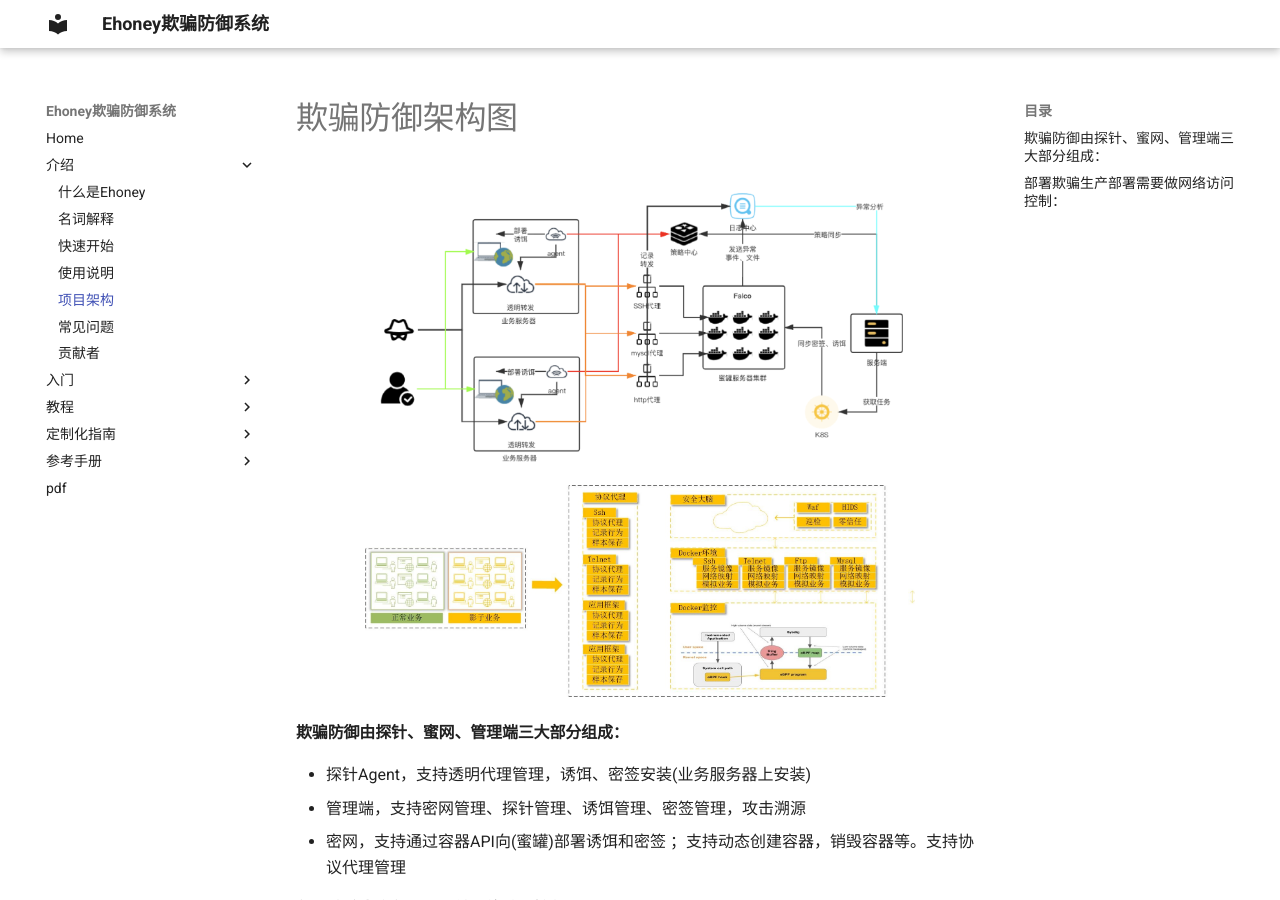
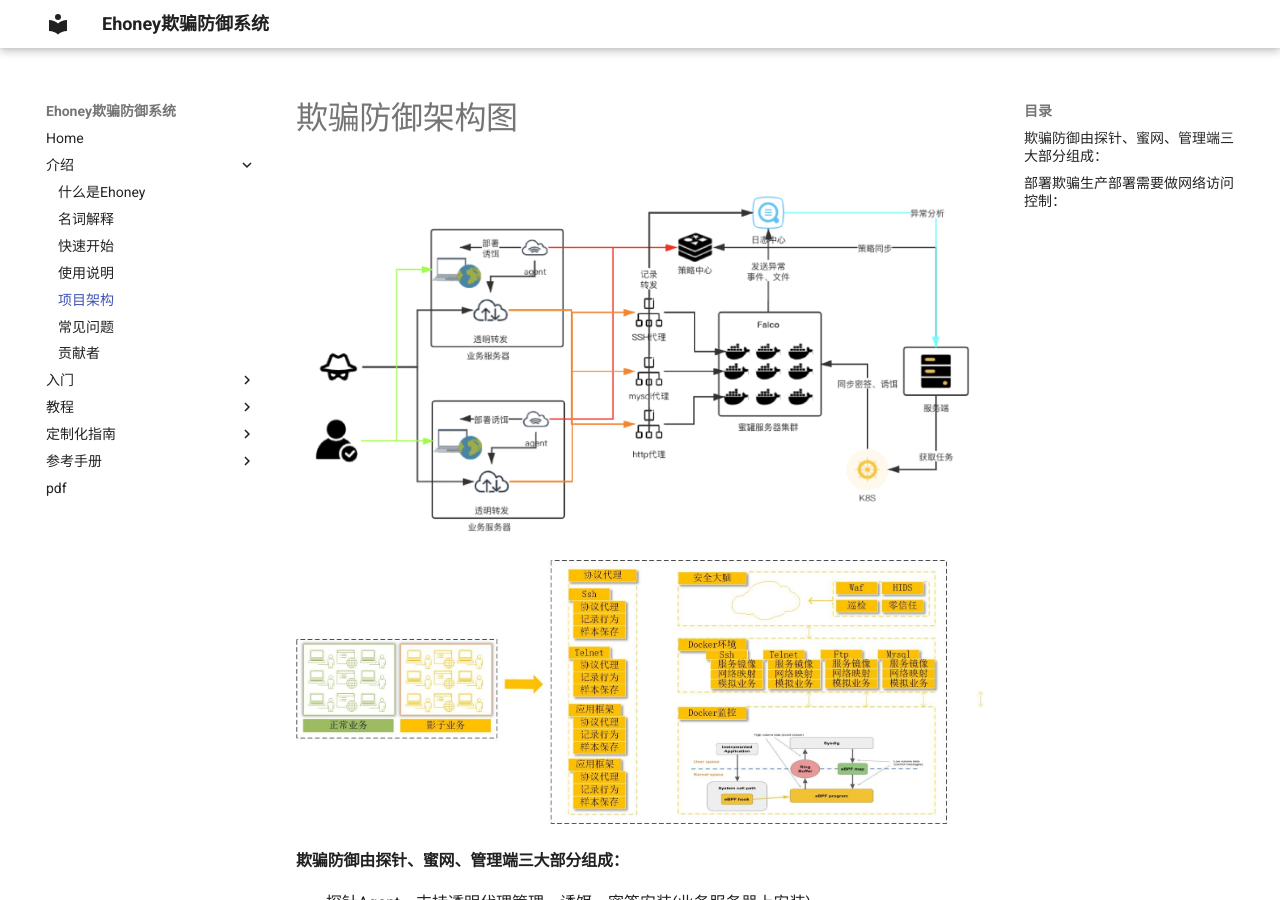
Before and after one commit to seccome/Ehoney, an MkDocs documentation site: the page built from doc/Introduction/Architecture.md, in a window 1280 px wide and 900 px high. Built offline with MkDocs 1.6.1 and Material for MkDocs 9.7.7, drawn with Linux system fonts in a browser that asks for light colours.

Commit message:
Update Architecture.md

```diff
--- a/doc/Introduction/Architecture.md
+++ b/doc/Introduction/Architecture.md
@@ -1,9 +1,6 @@
 # 欺骗防御架构图
-<div align=center>
-<img src="https://github.com/seccome/Ehoney/blob/master/doc/img/ar.png" width=80% />
-
-<img src="https://github.com/seccome/Ehoney/blob/master/doc/img/net.jpg" width=80% />
-</div>
+![](../img/ar.png)
+![](../img/net.jpg)
 
 #### 欺骗防御由探针、蜜网、管理端三大部分组成：
 - 探针Agent，支持透明代理管理，诱饵、密签安装(业务服务器上安装)
@@ -17,9 +14,7 @@
 
 # 欺骗防御网络拓扑图
 #### 欺骗网络采用分布式部署
-<div align=center>
-<img src="https://github.com/seccome/Ehoney/blob/master/doc/img/vsdx.jpg" width=100% height=170px />
-</div>
+![](../img/vsdx.jpg)
 
 - 探针Agent，部署在业务服务器的Agent，通过探针管理透明代理、密签、诱饵，支持动态策略，通过redis更新策略
 - 透明代理，部署在业务主机上(探针的一个模块)，模拟业务端口
@@ -27,6 +22,4 @@
 - 欺骗网络，基于云原生k3s构建欺骗网络，可以是单台服务器也可以是服务器集群，可以根据实际场景进行部署。在蜜网内的服务器上部署探针Agent，可以通过协议代理技术，将透明代理转发过来的流量，根据协议类型代理到蜜罐中去，使黑客最终攻击的是蜜罐环境。蜜网内的服务器还部署了falco监控模块，可以监控蜜罐中文件的变化，及时取出黑客攻击产生的文件进行监测，分析是否有病毒或者新的木马样本。
 
 # 欺骗防御技术全景图
-<div align=center>
-<img src="https://github.com/seccome/Ehoney/blob/master/doc/img/all.jpg" width=60% height=350px/>
-</div>
+![](../img/all.jpg)
```
